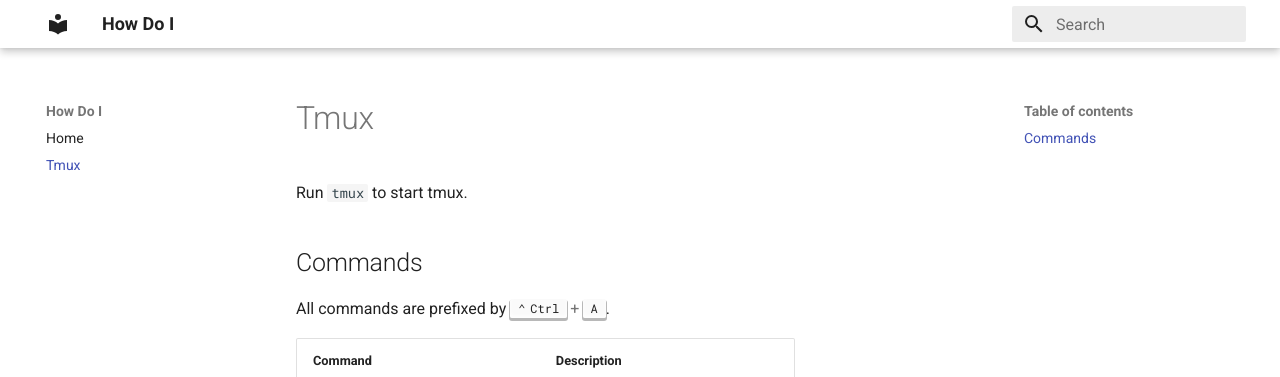
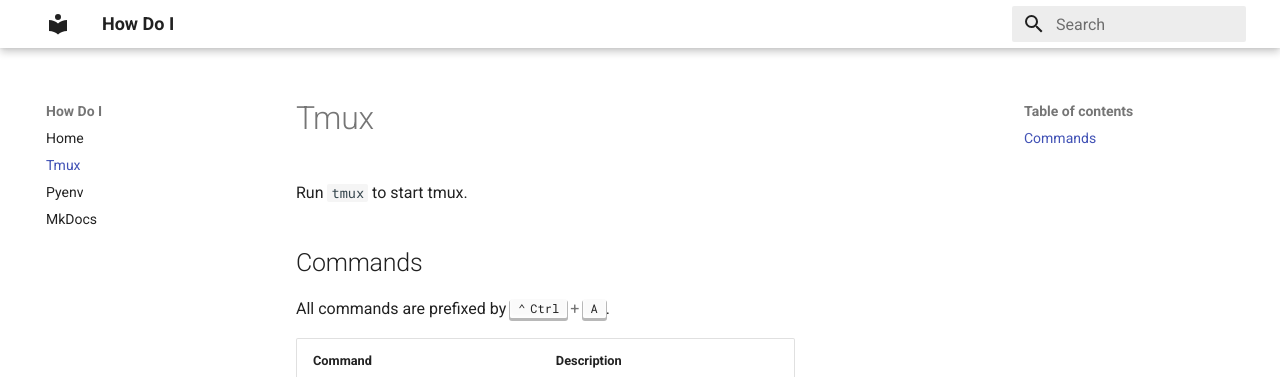
Before and after one commit to denkasyanov/howdoi, an MkDocs documentation site: the page built from docs/tmux.md, in a window 1280 px wide. Shown: the top 377 px of the page. Built offline with MkDocs 1.6.1 and Material for MkDocs 9.7.7, drawn with Linux system fonts in a browser that asks for light colours.

Commit message:
Add article stub for pyenv

```diff
--- a/mkdocs.yml
+++ b/mkdocs.yml
@@ -19,3 +19,5 @@
 nav:
   - Home: index.md
   - Tmux: tmux.md
+  - Pyenv: pyenv.md
+  - MkDocs: mkdocs.md
```
Also changed, not shown: docs/pyenv.md (added, +1 -0 lines).
